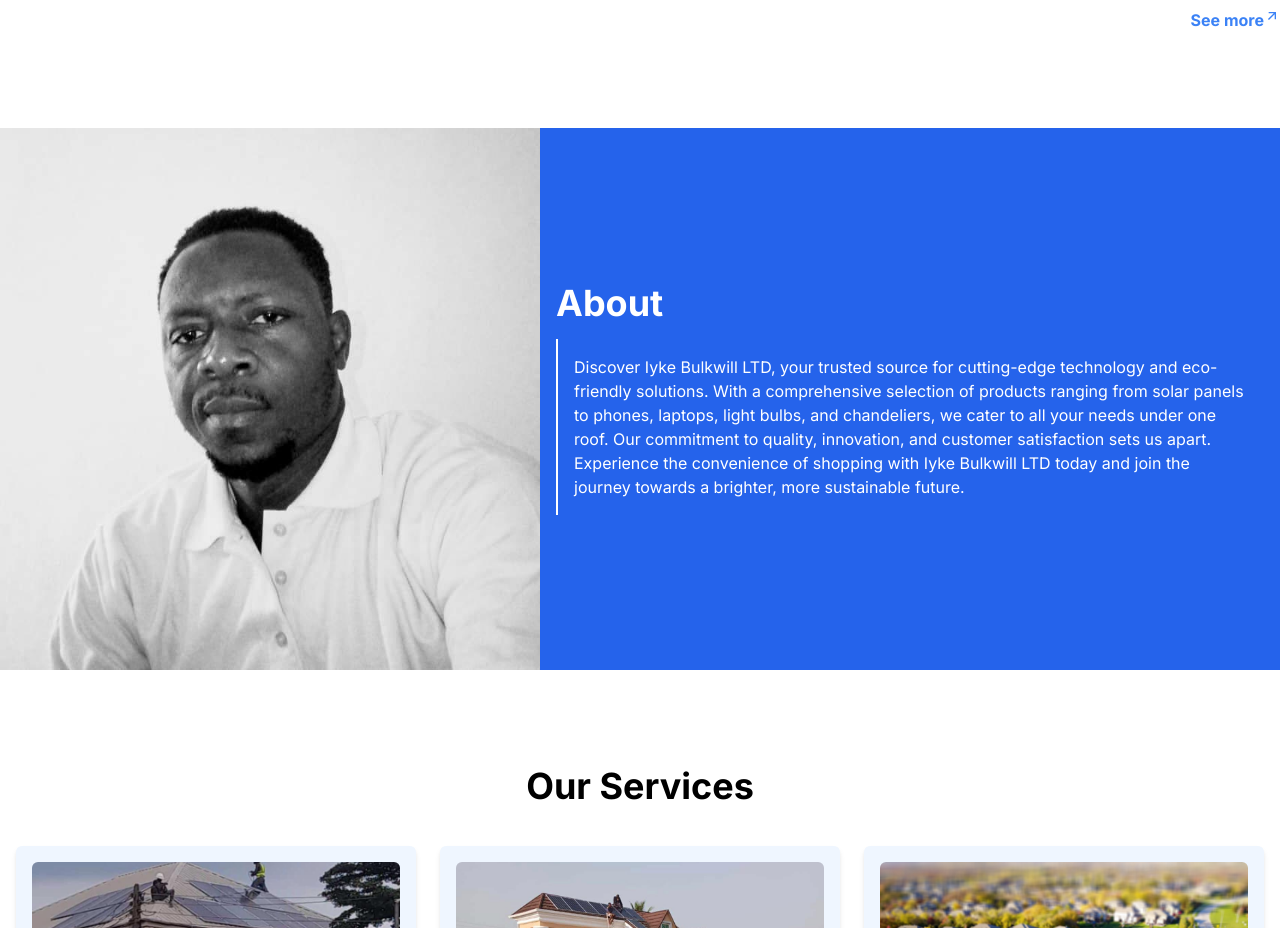
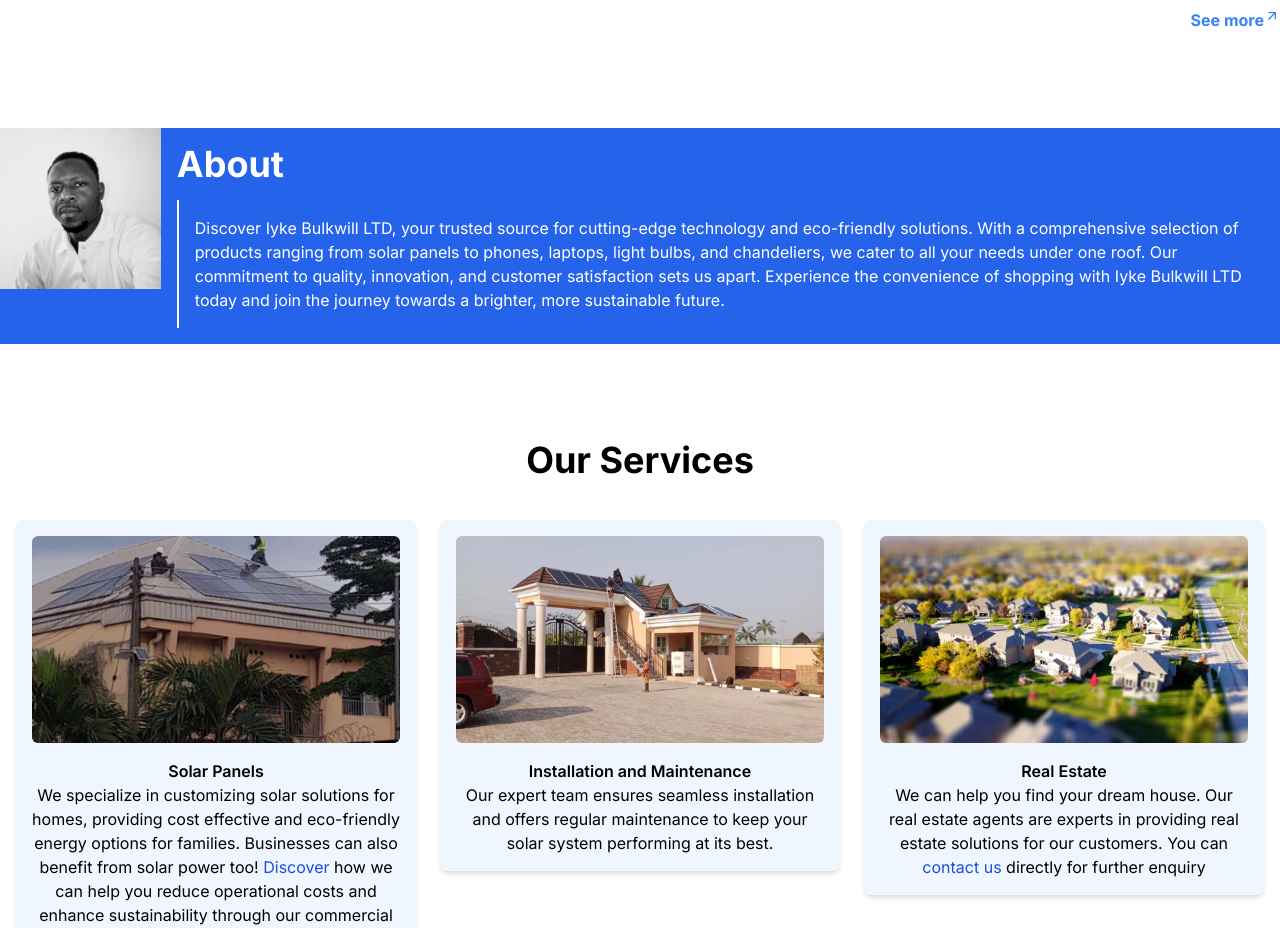
Before and after one commit to Victor-Onah/Iyke_BUlkwill, a Next.js app: page / in a window 1280 px wide. Shown: the part 1360-2288 px from the top of the page. Built offline with nearby package versions, Linux system fonts and the light colour scheme.

Commit message:
Fixed overflowing image

```diff
--- a/components/About.tsx
+++ b/components/About.tsx
@@ -6,13 +6,13 @@
 			id="about"
 			className="flex bg-blue-600 text-white max-[960px]:flex-col"
 		>
-			<div className="min-w-[540px]">
+			<div className="max-[960px]:min-w-[540px]">
 				<Image
 					alt="Iyke Bulkwill"
 					src={"/images/iyke-bulkwill.jpg"}
 					height={720}
 					width={540}
-                    className="w-full"
+					className="max-w-full"
 				/>
 			</div>
 			<div className="flex flex-col justify-center p-4 gap-4">
--- a/components/Hero.tsx
+++ b/components/Hero.tsx
@@ -122,7 +122,7 @@
 				{products.solarPanels.map((product: ProductCardProps, index: number) =>
 					index <= 2 ? (
 						<ProductCard
-							className="w-60 min-w-60 snap-always snap-end h-fit"
+							className="w-60 min-w-60 snap-always snap-center h-fit"
 							image_thumbnail_path={
 								"https://www-konga-com-res.cloudinary.com/w_200,f_auto,fl_lossy,dpr_1.0,q_auto/media/catalog/product" +
 								product.image_thumbnail_path
```
